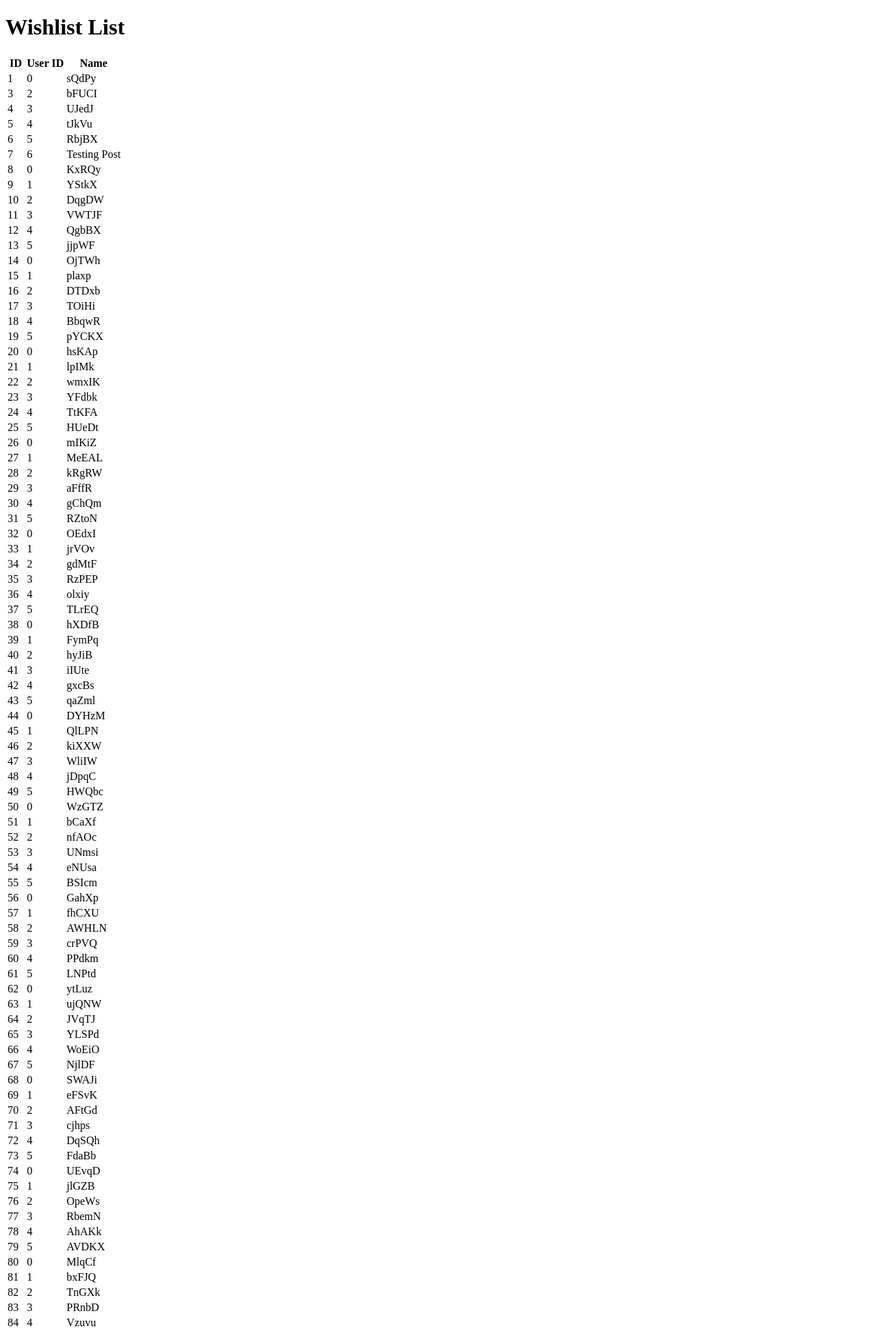
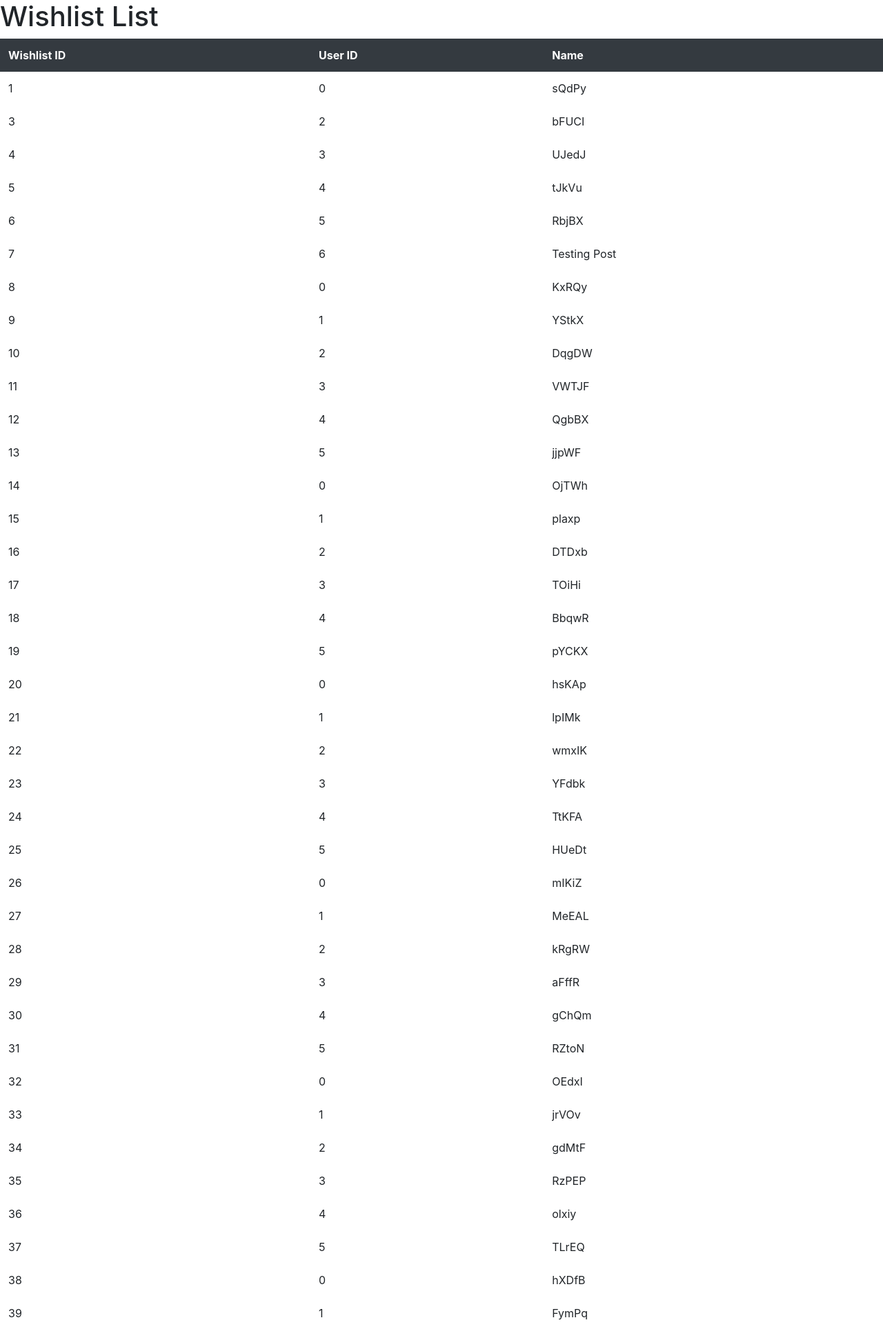
Before and after one commit to kodi24fever/flask-api-app, a Flask app: page /get_all_wishlist in a window 1280 px wide. Shown: the top 1927 px of the page at 69% size. Run offline with Flask 3, Linux system fonts and the light colour scheme.

Commit message:
Added wishlit to app.py html and updated wishlist_list.html file

```diff
--- a/app.py
+++ b/app.py
@@ -53,7 +53,7 @@
 @app.route("/") # api name
 # sample function to create an endpoint which should return a json format
 def index():
-    return "<h1>Hello. <br> This is index page</h1> <a href='/browse'>Browse API</a> <br><br> <a href='/profile'>Profile Managment API</a> <br><br> <a href='/shopping'>Shopping API</a> <br><br> <a href='/book-details'>Book Details API</a> <br><br> <a href='/book-rating'>Book Rating API</a>"
+    return "<h1>Hello. <br> This is index page</h1> <a href='/browse'>Browse API</a> <br><br> <a href='/profile'>Profile Managment API</a> <br><br> <a href='/shopping'>Shopping API</a> <br><br> <a href='/book-details'>Book Details API</a> <br><br> <a href='/book-rating'>Book Rating API</a><br><br><a href='/get_all_wishlist'>Wishlist API</a> <br><br>"
 
 
 
--- a/templates/wishlist_list.html
+++ b/templates/wishlist_list.html
@@ -1,14 +1,17 @@
 <!DOCTYPE html>
 <html>
 <head>
+    <meta charset="utf-8">
+    <meta name="viewport" content="width=device-width, initial-scale=1, shrink-to-fit=yes">
+    <link rel="stylesheet" href="https://cdn.jsdelivr.net/npm/bootstrap@4.3.1/dist/css/bootstrap.min.css" integrity="sha384-ggOyR0iXCbMQv3Xipma34MD+dH/1fQ784/j6cY/iJTQUOhcWr7x9JvoRxT2MZw1T" crossorigin="anonymous">
     <title>Wishlist List</title>
 </head>
 <body>
     <h1>Wishlist List</h1>
-    <table>
-        <thead>
+    <table class="table table-borderless">
+        <thead class="thead-dark">
             <tr>
-                <th>ID</th>
+                <th>Wishlist ID</th>
                 <th>User ID</th>
                 <th>Name</th>
             </tr>
```
